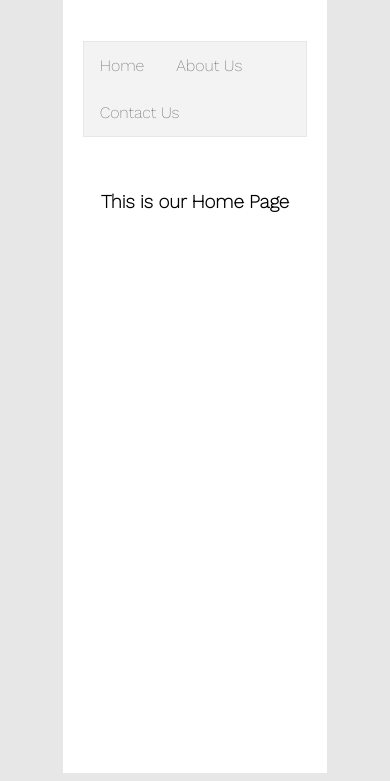
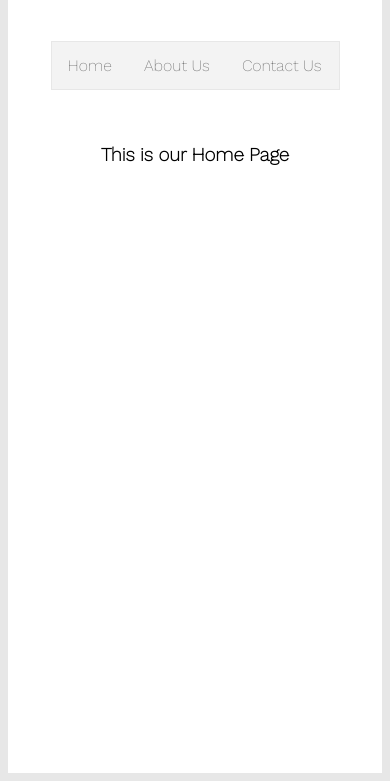
Before and after one commit to outflanking/GIMM-Team-Website, a plain HTML site: page index.html in a window 390 px wide. Shown: the part 103-884 px from the top of the page. Drawn offline with nearby package versions, Linux system fonts and the light colour scheme.

Commit message:
Responsive maincontent

```diff
--- a/style.css
+++ b/style.css
@@ -43,8 +43,9 @@ h1, h3 {
 
 
 .mainContent {
-	text-align: center;
-	width: 60%;
+    text-align: center;
+    width: calc(100% - 40px);
+    max-width: 1000px;
 	background-color: #fff;
 	margin:auto;
 	padding:20px;
```
